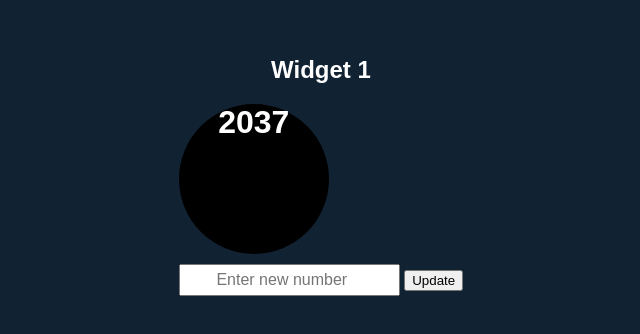
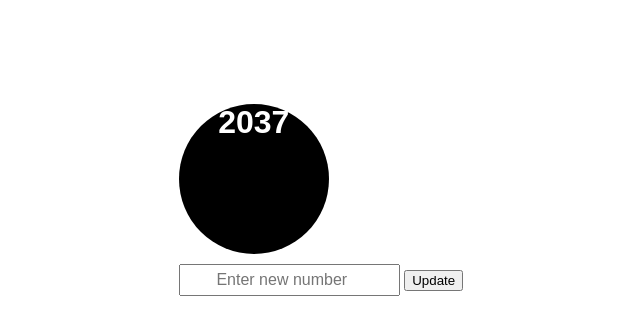
Before and after one commit to mariadenisseolmedo/notion_widget1, a plain HTML site: page index.html in a window 1280 px wide. Shown: the part 242-576 px from the top of the page, without its empty margins (319-959 px from the left). Drawn offline with Linux system fonts and the light colour scheme.

Commit message:
Update index.html

```diff
--- a/index.html
+++ b/index.html
@@ -11,7 +11,7 @@
             align-items: center;
             justify-content: center;
             height: 100vh;
-            background-color: #123;
+            background-color: white;
             color: white;
             font-family: Arial, sans-serif;
         }
@@ -24,7 +24,7 @@
             border-radius: 50%;
             background-color: black;
             display: flex;
-            align-items: 20px;
+            align-items: left;
             justify-content: center;
             font-size: 32px;
             font-weight: bold;
@@ -41,7 +41,7 @@
 <body>
 
     <div class="widget-container">
-        <h2>Widget 1</h2>
+        <h2>Savings</h2>
         <div class="circle" id="numberDisplay">2037</div>
         <input type="number" id="numberInput" placeholder="Enter new number">
         <button onclick="updateNumber()">Update</button>
```
